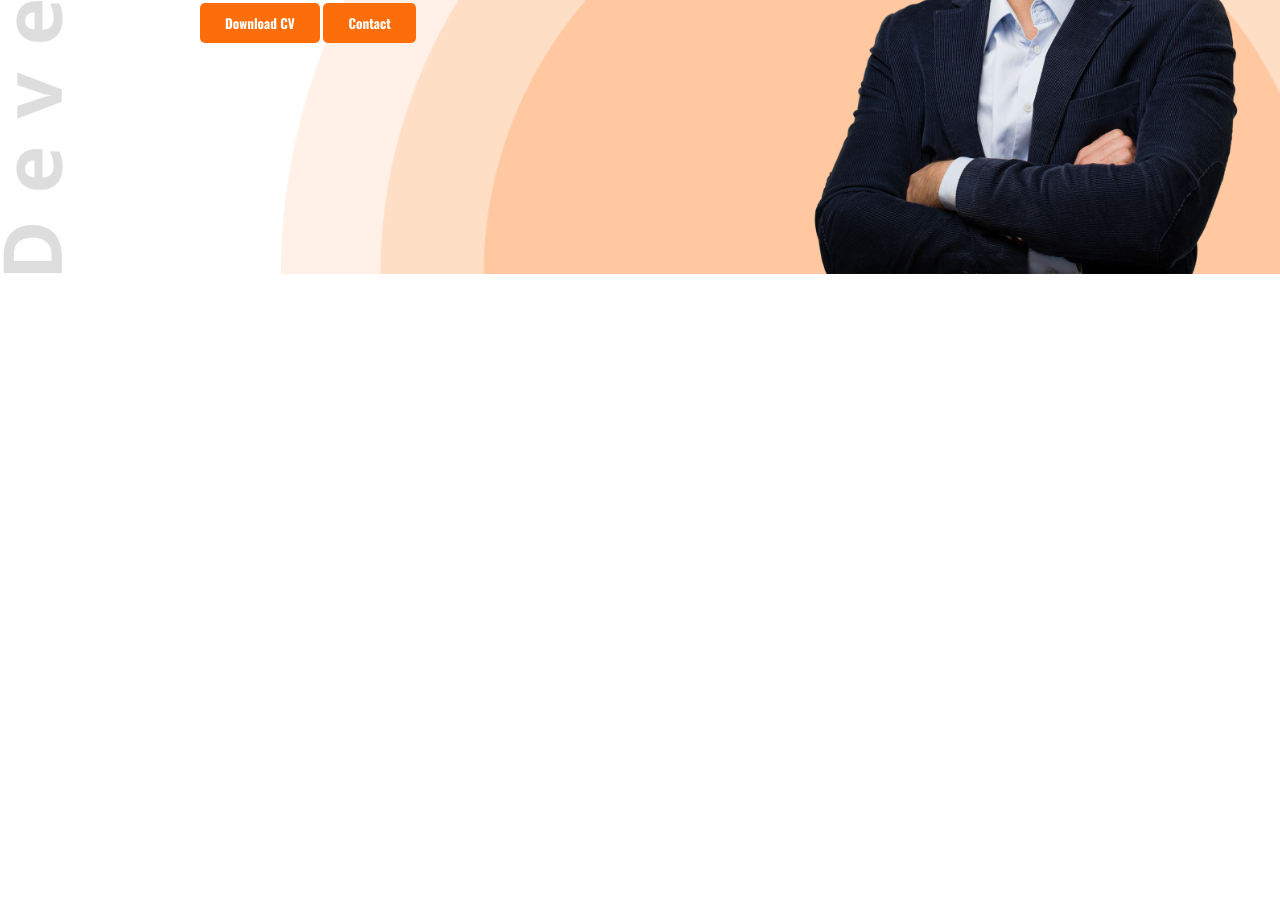
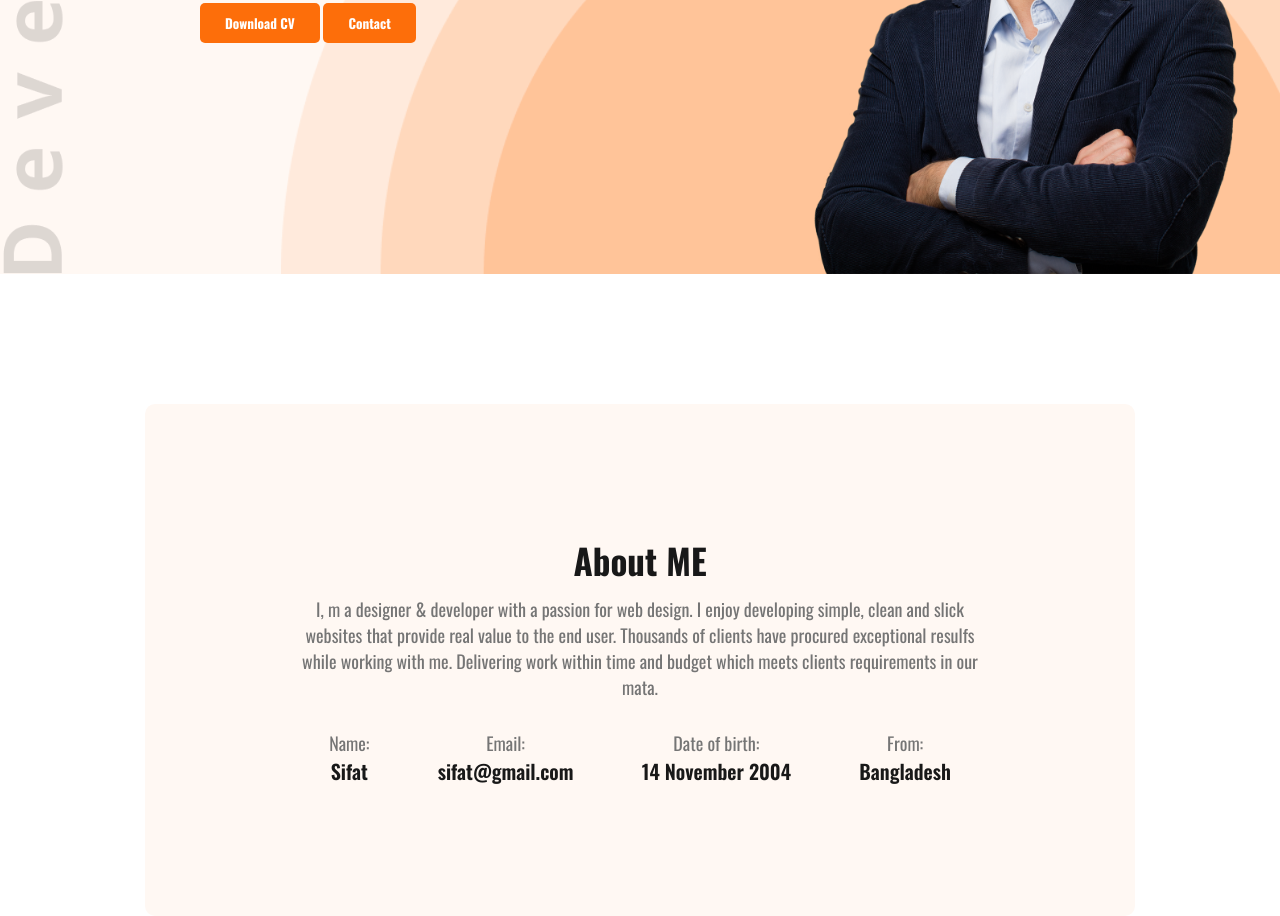
Before and after one commit to SORKARSIFAT/portfolio-site-basic, a plain HTML site: page index.html in a window 1280 px wide. Shown: the part 357-1273 px from the top of the page. Before the commit the page ends 800 px from the top, so only its background shows below. Drawn offline with nearby package versions, Linux system fonts and the light colour scheme.

Commit message:
added aboutand item section

```diff
--- a/index.html
+++ b/index.html
@@ -10,7 +10,7 @@
     <link rel="stylesheet" href="style.css">
 </head>
 <body>
-    <header class="header">
+    <header class="header  second-bg">
       <nav>
         <h3 class="nav-title">Si<span class="text-primary">f</span>at</h3>
         <ul>
@@ -33,7 +33,38 @@
             <img class="banner-profile" src="/images/hardy.png" alt="" srcset="">
         </div>
     </header>
-    <main></main>
+    <main>
+        <!-- about section -->
+         <section class="about second-bg">
+            <h3 class="section-title">
+                About ME
+            </h3>
+            <p class="section-description">
+                I, m a designer & developer with a passion for web design. I enjoy developing simple, clean and slick websites that provide real value to the end user. Thousands of clients have procured exceptional resulfs while working with me. Delivering work within time and budget which meets clients requirements in our mata.
+            </p>
+            <!-- info part -->
+        <div class="about-items">
+            <div class="about-item">
+                <p class="item-title">Name:</p>
+                <p class="item-description">Sifat</p>
+            </div>
+            <div class="about-item">
+                <p class="item-title">Email:</p>
+                <p class="item-description">sifat@gmail.com</p>
+            </div>
+
+            <div class="about-item">
+                <p class="item-title">Date of birth:</p>
+                <p class="item-description">14 November 2004</p>
+            </div>
+            <div class="about-item">
+                <p class="item-title"> From:</p>
+                <p class="item-description">Bangladesh</p>
+            </div>
+
+        </div>
+        </section>
+    </main>
     <footer></footer>
 </body>
 </html>
--- a/style.css
+++ b/style.css
@@ -22,8 +22,21 @@
 .btn-primary:hover{
   background-color: red;
 }
+.section-title{
+    font-size: 35px;
+    font-weight: 800;
+    color: #181818;
 
+}
 
+.section-description{
+    font-size: 18px;
+    color: #757575;
+    margin-top: 10px;
+}
+.second-bg{
+ background-color:#FFF8F3 ;
+}
 /* nav styles */
 nav{
     display: flex;
@@ -86,3 +99,30 @@ nav li a{
     background-position: top left , bottom right ;
    background-size: contain ;
 }
+main{
+    max-width: 990px;
+    margin: 0 auto;
+}
+
+/* abuot section styles */
+.about{
+    border-radius:10px;
+    padding: 130px 150px;
+    margin-top: 130px;
+    text-align: center;
+}
+
+.about-items{
+    display: flex;
+    justify-content: space-around;
+    margin-top: 30px;
+}
+.item-title{
+    font-size: 18px;
+    color: #757575;
+}
+.item-description{
+    color: #181818;
+    font-size: 20px;
+    font-weight: 600;
+}
```
